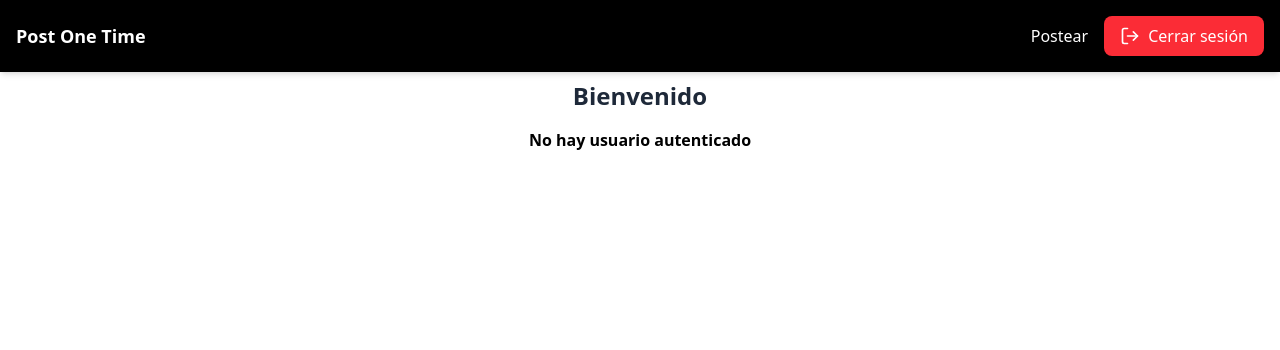
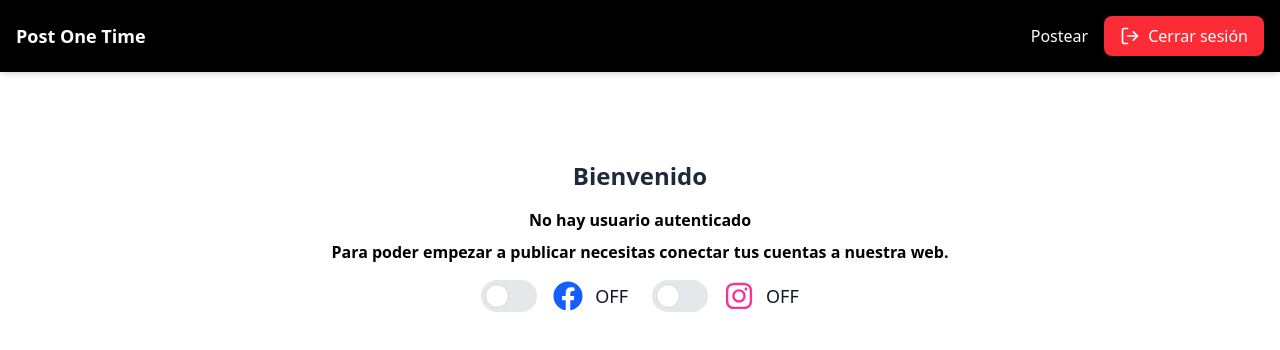
Before and after one commit to jaavispeed/PostOneTime, a React (Vite) app: page /home in a window 1280 px wide. Shown: the top 350 px of the page. Built offline with nearby package versions, Linux system fonts and the light colour scheme.

Commit message:
Home nuevo

```diff
--- a/src/components/home/home.jsx
+++ b/src/components/home/home.jsx
@@ -1,18 +1,55 @@
-
 import { getCurrentUser } from "../../firebase/Auth.js";
+import { FaFacebook, FaInstagram } from "react-icons/fa";
+import { useState } from "react";
 
 const Home = () => {
   const user = getCurrentUser();
-  console.log(user)
+  console.log(user);
+
+  const [isFacebookConnected, setIsFacebookConnected] = useState(false);
+  const [isInstagramConnected, setIsInstagramConnected] = useState(false);
 
   return (
-    <div>
+    <div className="flex flex-col items-center justify-center mt-20">
       <h1 className="text-2xl font-bold text-gray-800 text-center py-2">Bienvenido</h1>
-        <p className="text-black font-semibold mt-2 text-center">
-          {user ? `Usuario: ${user.email}` : "No hay usuario autenticado"}
-        </p>
+      <p className="text-black font-semibold mt-2 text-center">
+        {user ? `Usuario: ${user.email}` : "No hay usuario autenticado"}
+      </p>
+      <p className="text-black font-semibold mt-2 text-center">
+        Para poder empezar a publicar necesitas conectar tus cuentas a nuestra web.
+      </p>
+
+      <div className="flex justify-center mt-4 gap-6">
+        {/* Facebook Switch */}
+        <label className="inline-flex items-center cursor-pointer relative">
+          <input
+            type="checkbox"
+            className="sr-only peer hidden"
+            checked={isFacebookConnected}
+            onChange={() => setIsFacebookConnected(!isFacebookConnected)}
+          />
+          <div className="w-14 h-8 bg-gray-200 peer-focus:outline-none peer-focus:ring-2 peer-focus:ring-blue-300 dark:peer-focus:ring-blue-800 rounded-full peer dark:bg-gray-700 peer-checked:after:translate-x-full peer-checked:after:border-white after:content-[''] after:absolute after:top-1 after:left-1 after:bg-white after:border-gray-300 after:border after:rounded-full after:h-6 after:w-6 after:transition-all peer-checked:bg-blue-600"></div>
+          <span className="ml-4 text-lg font-medium text-gray-900 flex items-center gap-3">
+            <FaFacebook className="text-blue-600 text-3xl" /> {isFacebookConnected ? "ON" : "OFF"}
+          </span>
+        </label>
+
+        {/* Instagram Switch */}
+        <label className="inline-flex items-center cursor-pointer relative">
+          <input
+            type="checkbox"
+            className="sr-only peer hidden"
+            checked={isInstagramConnected}
+            onChange={() => setIsInstagramConnected(!isInstagramConnected)}
+          />
+          <div className="w-14 h-8 bg-gray-200 peer-focus:outline-none peer-focus:ring-2 peer-focus:ring-pink-300 dark:peer-focus:ring-pink-800 rounded-full peer dark:bg-gray-700 peer-checked:after:translate-x-full peer-checked:after:border-white after:content-[''] after:absolute after:top-1 after:left-1 after:bg-white after:border-gray-300 after:border after:rounded-full after:h-6 after:w-6 after:transition-all peer-checked:bg-pink-500"></div>
+          <span className="ml-4 text-lg font-medium text-gray-900 flex items-center gap-3">
+            <FaInstagram className="text-pink-500 text-3xl" /> {isInstagramConnected ? "ON" : "OFF"}
+          </span>
+        </label>
+      </div>
     </div>
-  )
-}
+  );
+};
 
-export default Home
+export default Home;
```
